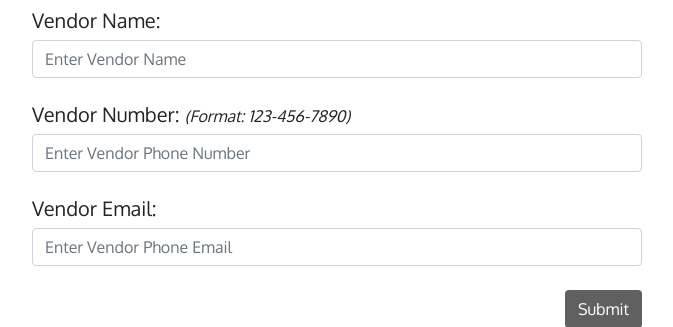
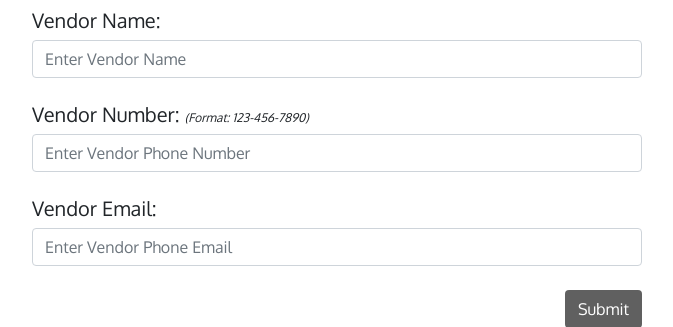
Before and after one commit to TheCAIRN/EnInveM, a PHP site: page /InventoryManagementPage.php in a window 1280 px wide, after a click on "Add a vendor". Shown: the part 458-785 px from the top of the page, without its empty margins (303-976 px from the left). Run offline with PHP 8.4, Linux system fonts and the light colour scheme; some libraries are stand-ins or nearby versions.

Commit message:
Add files via upload

```diff
--- a/09-26-2019/InventoryManagementPage.php
+++ b/09-26-2019/InventoryManagementPage.php
@@ -24,9 +24,9 @@
 			<div class="collapse" id="vendorAdd">
 				<br>
 				<form class="" action="index.html" method="post">
-					<b><h5>Vendor Name: &nbsp</h5></b><input class="form-control mb-4" name="V_Name" placeholder="Enter Vendor Name" required="true" ></input>
-					<b><h5>Vendor Number: <i><small> (Format: 123-456-7890)</small></i> &nbsp</h5></b><input class="form-control mb-4" name="V_Number" placeholder="Enter Vendor Phone Number" required="true" type="tel" pattern="[0-9]{3}-[0-9]{3}-[0-9]{4}"></input>
-					<b><h5>Vendor Email: &nbsp</h5></b><input class="form-control mb-4" name="V_Email" placeholder="Enter Vendor Phone Email" required="true" type="email"></input>
+					<b><h5>Vendor Name: </h5></b><input class="form-control mb-4" name="V_Name" placeholder="Enter Vendor Name" required="true" ></input>
+					<b><h5>Vendor Number: <i><small style="font-size:0.75rem;"> (Format: 123-456-7890)</small></i></h5></b><input class="form-control mb-4" name="V_Number" placeholder="Enter Vendor Phone Number" required="true" type="tel" pattern="[0-9]{3}-[0-9]{3}-[0-9]{4}"></input>
+					<b><h5>Vendor Email: </h5></b><input class="form-control mb-4" name="V_Email" placeholder="Enter Vendor Phone Email" required="true" type="email"></input>
 					<div class="w-100 d-flex justify-content-end">
 						<button name="vendor-submit" class="btn">Submit</button>
 					</div>
```
